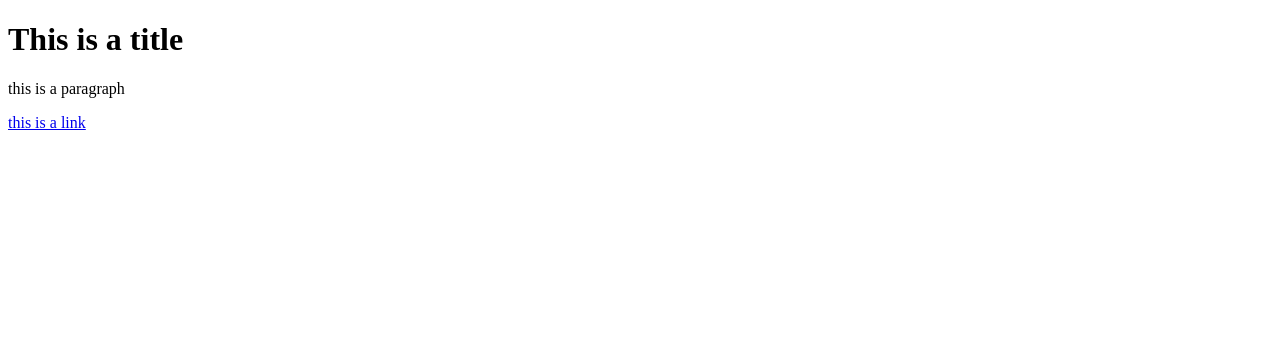
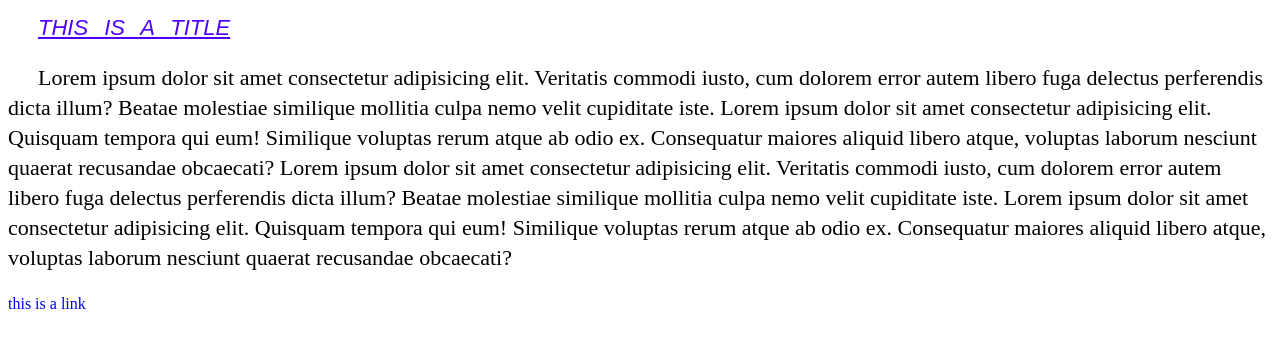
Before and after one commit to bhavesh-ithape/html-demo, a plain HTML site: page css-text-styling.html in a window 1280 px wide. Drawn offline with Linux system fonts and the light colour scheme.

Commit message:
added text-style file

```diff
--- a/css-text-styling.html
+++ b/css-text-styling.html
@@ -7,7 +7,7 @@
 </head>
 <body>
     <h1>This is a title</h1>
-    <p>this is a paragraph</p>
+    <p>Lorem ipsum dolor sit amet consectetur adipisicing elit. Veritatis commodi iusto, cum dolorem error autem libero fuga delectus perferendis dicta illum? Beatae molestiae similique mollitia culpa nemo velit cupiditate iste. Lorem ipsum dolor sit amet consectetur adipisicing elit. Quisquam tempora qui eum! Similique voluptas rerum atque ab odio ex. Consequatur maiores aliquid libero atque, voluptas laborum nesciunt quaerat recusandae obcaecati? Lorem ipsum dolor sit amet consectetur adipisicing elit. Veritatis commodi iusto, cum dolorem error autem libero fuga delectus perferendis dicta illum? Beatae molestiae similique mollitia culpa nemo velit cupiditate iste. Lorem ipsum dolor sit amet consectetur adipisicing elit. Quisquam tempora qui eum! Similique voluptas rerum atque ab odio ex. Consequatur maiores aliquid libero atque, voluptas laborum nesciunt quaerat recusandae obcaecati?</p>
     <a href="#">this is a link</a>
 </body>
 </html>
--- a/styles-css-text-styling.css
+++ b/styles-css-text-styling.css
@@ -0,0 +1,21 @@
+h1 {
+    font-family: arial, "Times New Roman";
+    font-size: 22px;
+    font-style: italic;
+    font-weight: 100;
+    text-align: left;
+    text-decoration: underline;
+    text-indent: 30px;
+    text-transform: uppercase;
+    color: rgba(77,0 , 255, 1);
+    word-spacing: 10px;
+}
+
+p{
+    line-height: 30px;
+    font-size: 22px;
+    text-indent: 30px;
+}
+a{
+    text-decoration: none;
+}
```
